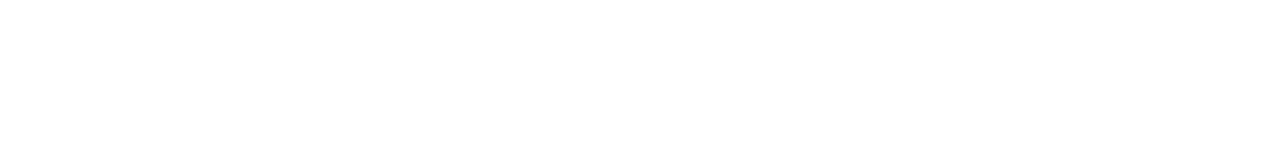
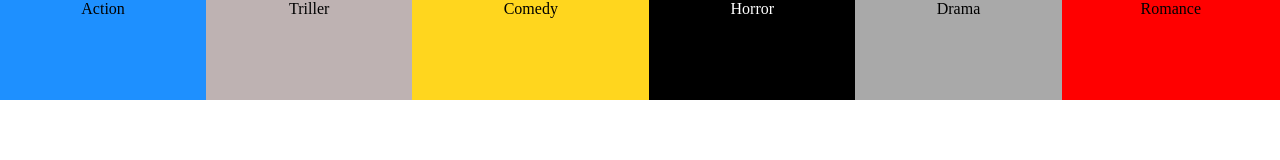
Before and after one commit to fbw-d09/uib_layout_out_of_ordinary-pawel-w88, a website: page index.html in a window 1280 px wide. Drawn offline with Linux system fonts and the light colour scheme.

Commit message:
created css datei

```diff
--- a/index.html
+++ b/index.html
@@ -8,6 +8,13 @@
     <link rel="stylesheet" href="style.css" />
   </head>
   <body>
-
+    <section class="genres">
+      <div class="box action">Action</div>
+      <div class="box triller">Triller</div>
+      <div class="box comedy">Comedy</div>
+      <div class="box horror">Horror</div>
+      <div class="box drama">Drama</div>
+      <div class="box romance">Romance</div>
+    </section>
   </body>
 </html>
--- a/style.css
+++ b/style.css
@@ -2,3 +2,50 @@ html, body {
     margin: 0;
     padding: 0;
 }
+
+.genres {
+    display: flex;
+    justify-content: center;
+    align-items: center;
+    flex-wrap: wrap;
+
+}
+
+.box {
+    width: 200px;
+    height: 100px;
+    text-align: center;
+    flex-grow: 1;
+}
+
+.action {
+    background-color: rgb(30, 144, 255);
+
+
+}
+
+.triller {
+    background-color: rgb(190, 178, 178);
+
+}
+
+.comedy {
+    background-color: rgb(255, 214, 30);
+    flex-grow: 6;
+}
+
+.horror {
+    background-color:rgb(0, 0, 0) ;
+
+    color: white;
+}
+
+.drama {
+    background-color:rgb(169, 169, 169) ;
+
+}
+
+.romance {
+    background-color: rgb(255, 0, 0);
+    flex-grow: 3;
+}
```
